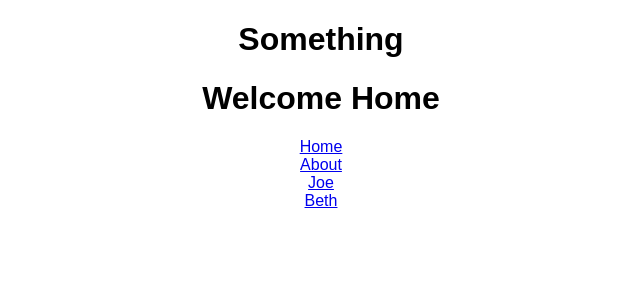
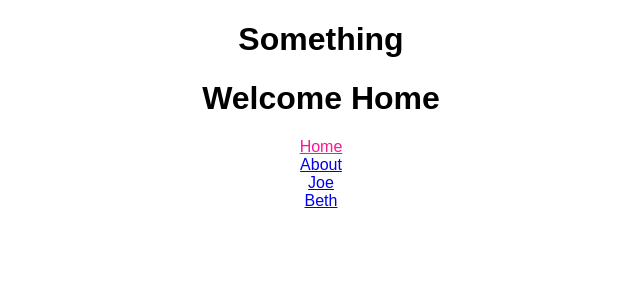
Before and after one commit to stevekutz/react-router-ts, a React (Create React App) app: page / in a window 1280 px wide. Shown: the top 300 px of the page, without its empty margins (319-959 px from the left). Built offline with nearby package versions, Linux system fonts and the light colour scheme.

Commit message:
added NavLinks with exact and activeStyle

```diff
--- a/src/App.js
+++ b/src/App.js
@@ -1,7 +1,7 @@
 import React, {Component}from 'react';
 import './App.css';
 
-import {BrowserRouter as Router, Route, Link} from 'react-router-dom';
+import {BrowserRouter as Router, Route, Link, NavLink} from 'react-router-dom';
 
 const User = ({match}) => {
   return (
@@ -56,10 +56,10 @@ class App extends Component {
           {/* Step 2) Add some Links now and specify path with   to = "PATHNAME"*/}
           {/*  we wrap in a div & use flex for some basic layout */}
           <div className = "links">
-              <Link to  = "/"> Home </Link>
-              <Link to  = "/about"> About </Link>
-              <Link to  = "/user/Joe"> Joe </Link>
-              <Link to  = "/user/Beth"> Beth</Link>
+              <NavLink exact to  = "/" activeStyle = { {color: 'deeppink'} }> Home </NavLink>
+              <NavLink exact to  = "/about" activeStyle = { {color: 'deeppink'} } > About </NavLink>
+              <NavLink exact to  = "/user/Joe" activeStyle = { {color: 'deeppink'} } > Joe </NavLink>
+              <NavLink exact to  = "/user/Beth" activeStyle = { {color: 'deeppink'} } > Beth</NavLink>
           </div>
 
 
```
